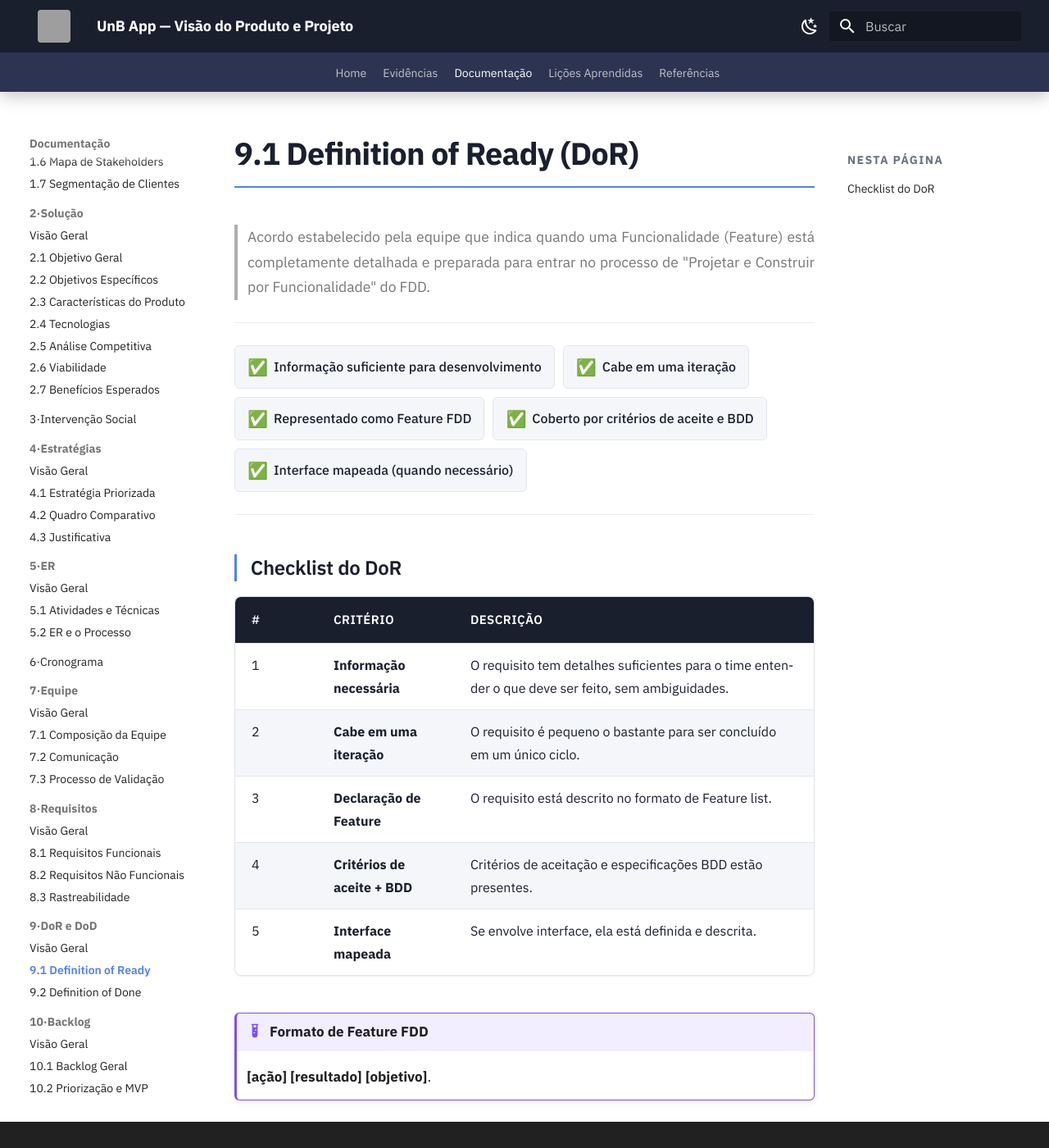
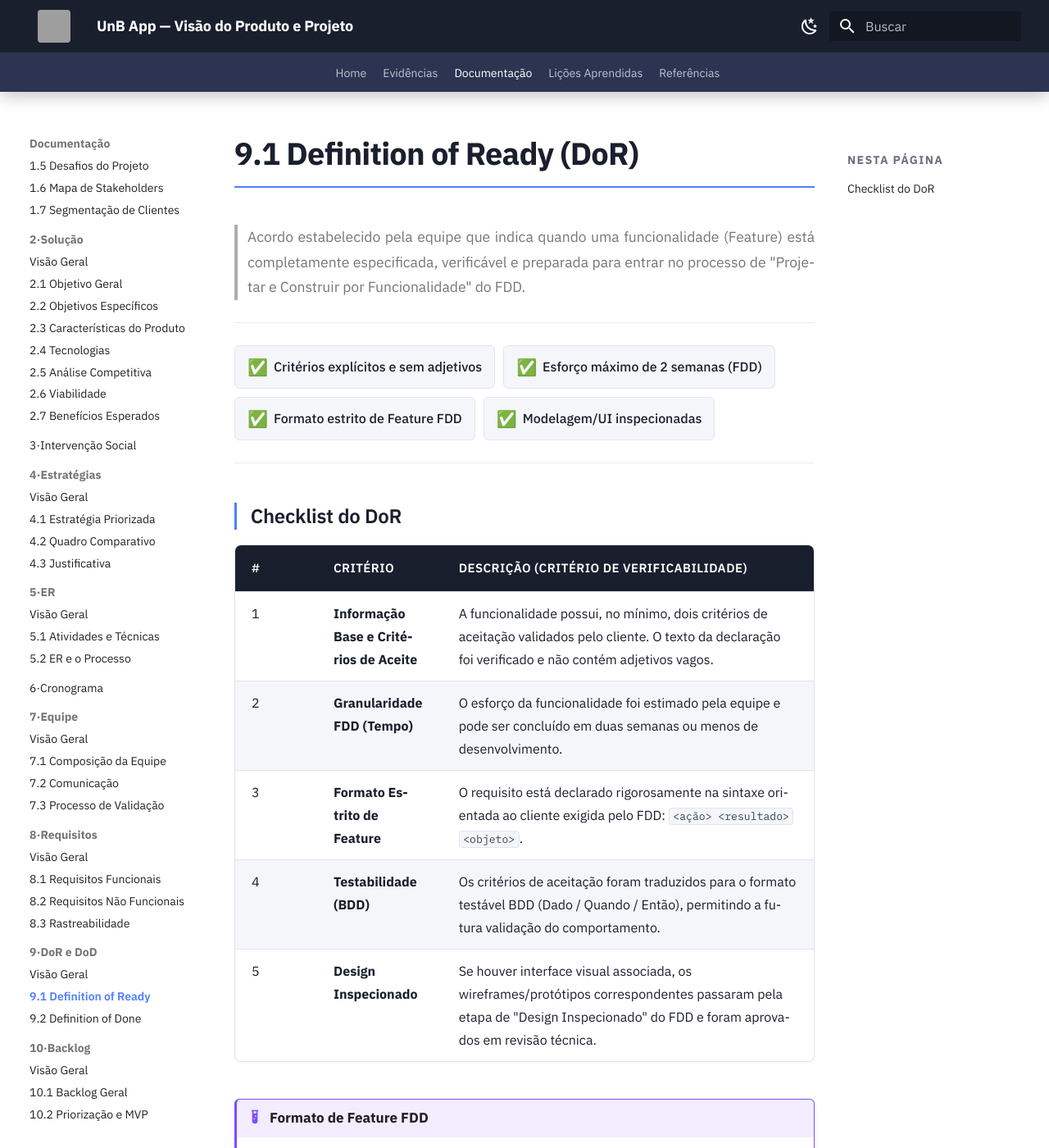
Before and after one commit to mdsreq-fga-unb/REQ-2026.1-T02-UnB-App, an MkDocs documentation site: the page built from docs/09-dor-dod/dor.md, in a window 1280 px wide and 1400 px high. Shown: the whole window at 82% size. Built offline with MkDocs 1.6.1 and Material for MkDocs 9.7.7, drawn with Linux system fonts in a browser that asks for light colours; grey boxes are pictures that could not be loaded.

Commit message:
docs: reescrevendo o dor

```diff
--- a/docs/09-dor-dod/dor.md
+++ b/docs/09-dor-dod/dor.md
@@ -1,28 +1,27 @@
 # 9.1 Definition of Ready (DoR)
 
-> Acordo estabelecido pela equipe que indica quando uma Funcionalidade (Feature) está completamente detalhada e preparada para entrar no processo de "Projetar e Construir por Funcionalidade" do FDD.
+> Acordo estabelecido pela equipe que indica quando uma funcionalidade (Feature) está completamente especificada, verificável e preparada para entrar no processo de "Projetar e Construir por Funcionalidade" do FDD.
 
 ---
 
 <div class="vpp-chip-row">
-  <div class="vpp-chip"><span class="icon">✅</span> Informação suficiente para desenvolvimento</div>
-  <div class="vpp-chip"><span class="icon">✅</span> Cabe em uma iteração</div>
-  <div class="vpp-chip"><span class="icon">✅</span> Representado como Feature FDD</div>
-  <div class="vpp-chip"><span class="icon">✅</span> Coberto por critérios de aceite e BDD</div>
-  <div class="vpp-chip"><span class="icon">✅</span> Interface mapeada (quando necessário)</div>
+  <div class="vpp-chip"><span class="icon">✅</span> Critérios explícitos e sem adjetivos</div>
+  <div class="vpp-chip"><span class="icon">✅</span> Esforço máximo de 2 semanas (FDD)</div>
+  <div class="vpp-chip"><span class="icon">✅</span> Formato estrito de Feature FDD</div>
+  <div class="vpp-chip"><span class="icon">✅</span> Modelagem/UI inspecionadas</div>
 </div>
 
 ---
 
 ## Checklist do DoR
 
-| # | Critério | Descrição |
-|---|----------|-----------|
-| 1 | **Informação necessária** | O requisito tem detalhes suficientes para o time entender o que deve ser feito, sem ambiguidades. |
-| 2 | **Cabe em uma iteração** | O requisito é pequeno o bastante para ser concluído em um único ciclo. |
-| 3 | **Declaração de Feature** | O requisito está descrito no formato de Feature list. |
-| 4 | **Critérios de aceite + BDD** | Critérios de aceitação e especificações BDD estão presentes. |
-| 5 | **Interface mapeada** | Se envolve interface, ela está definida e descrita. |
+| # | Critério | Descrição (Critério de Verificabilidade) |
+|---|---|---|
+| 1 | **Informação Base e Critérios de Aceite** | A funcionalidade possui, no mínimo, dois critérios de aceitação validados pelo cliente. O texto da declaração foi verificado e não contém adjetivos vagos. |
+| 2 | **Granularidade FDD (Tempo)** | O esforço da funcionalidade foi estimado pela equipe e pode ser concluído em duas semanas ou menos de desenvolvimento. |
+| 3 | **Formato Estrito de Feature** | O requisito está declarado rigorosamente na sintaxe orientada ao cliente exigida pelo FDD: `<ação> <resultado> <objeto>`. |
+| 4 | **Testabilidade (BDD)** | Os critérios de aceitação foram traduzidos para o formato testável BDD (Dado / Quando / Então), permitindo a futura validação do comportamento. |
+| 5 | **Design Inspecionado** | Se houver interface visual associada, os wireframes/protótipos correspondentes passaram pela etapa de "Design Inspecionado" do FDD e foram aprovados em revisão técnica. |
 
 !!! example "Formato de Feature FDD"
-    **[ação]** **[resultado]** **[objetivo]**.
+    **[ação]** **[resultado]** **[objeto]**.
```
